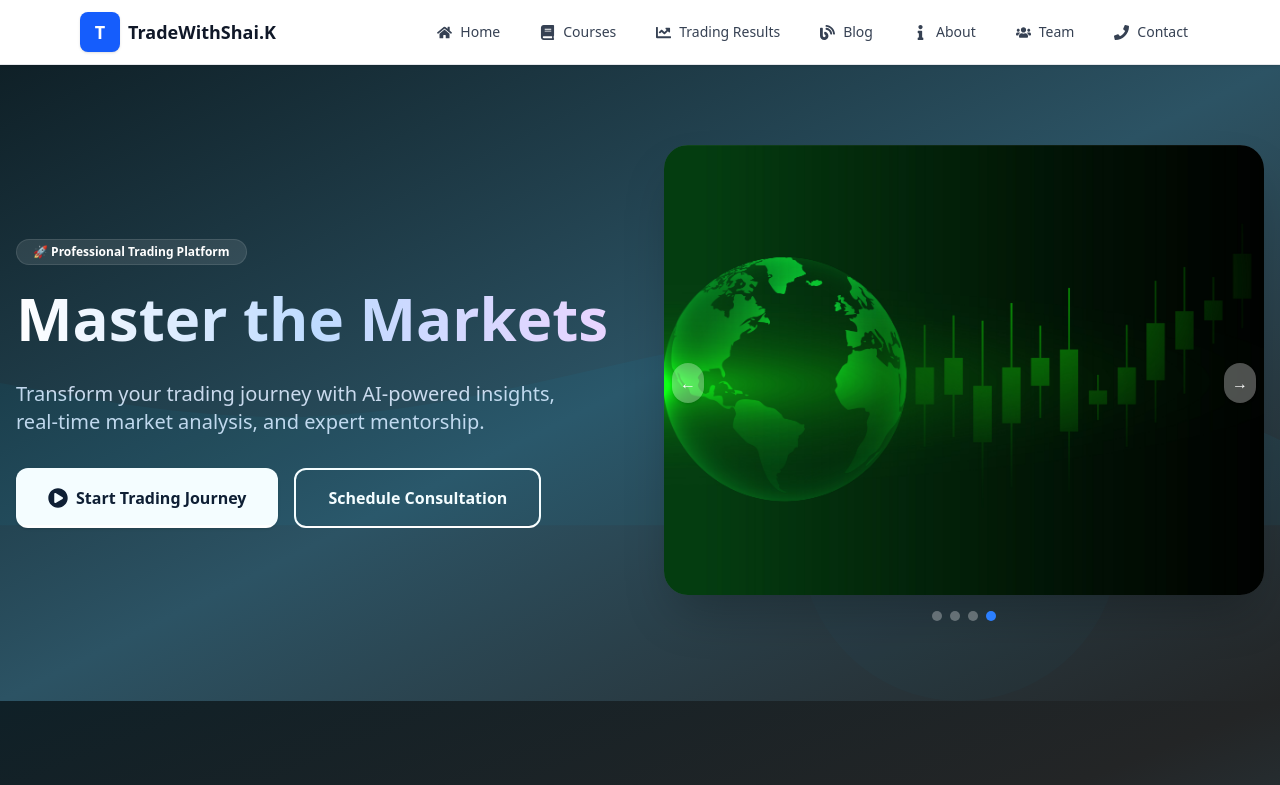
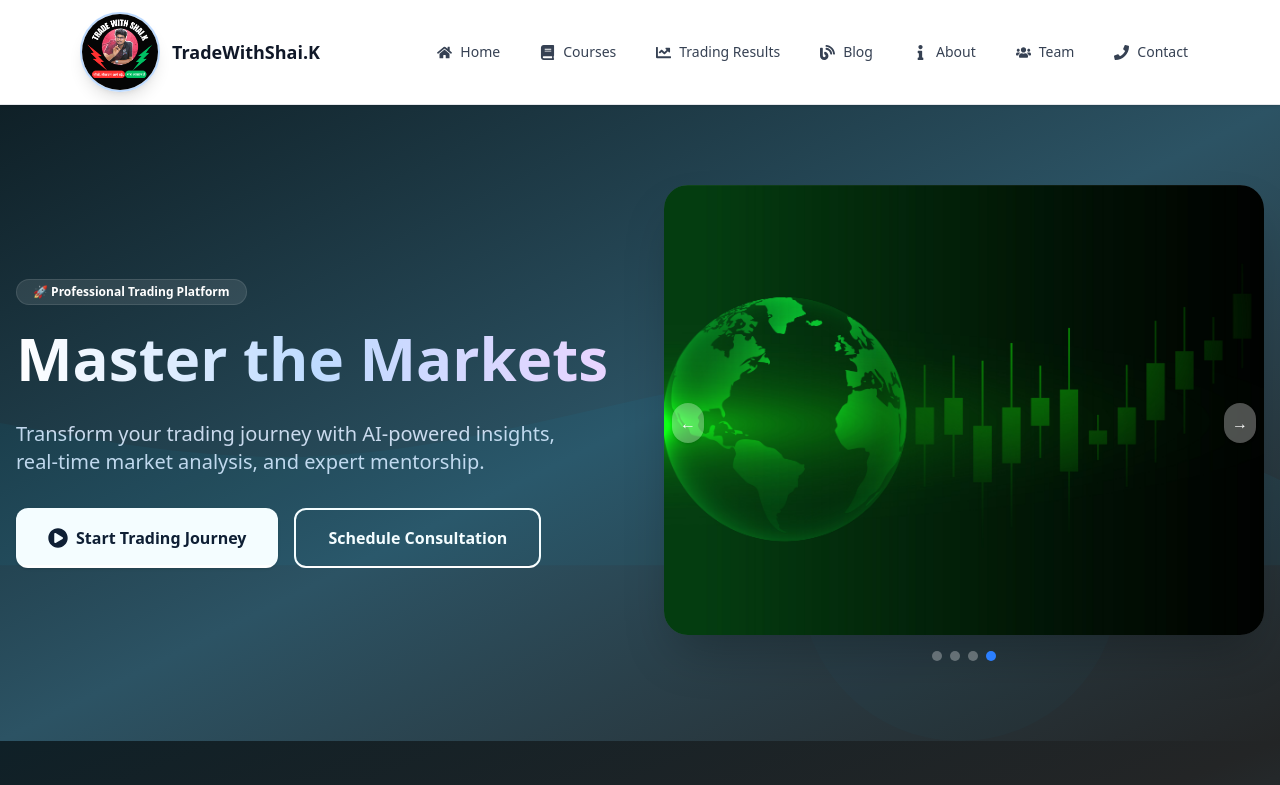
Before and after one commit to Ranjeet550/trade, a React (Vite) app: page / in a window 1280 px wide. Shown: the top 785 px of the page. Built offline with nearby package versions, Linux system fonts and the light colour scheme.

Commit message:
add logo

```diff
--- a/index.html
+++ b/index.html
@@ -2,9 +2,90 @@
 <html lang="en">
   <head>
     <meta charset="UTF-8" />
-    <link rel="icon" type="image/svg+xml" href="" />
     <meta name="viewport" content="width=device-width, initial-scale=1.0" />
-    <title>tradewithshaik</title>
+
+    <!-- Primary Meta Tags -->
+    <title>TradeWithShai.K - Professional Trading Education & Mentorship</title>
+    <meta name="title" content="TradeWithShai.K - Professional Trading Education & Mentorship" />
+    <meta name="description" content="Learn professional trading with expert mentorship from TradeWithShai.K. Comprehensive trading courses, market analysis, and proven strategies for financial success." />
+    <meta name="keywords" content="trading education, stock market, forex trading, trading mentorship, financial education, market analysis, trading strategies, investment learning, TradeWithShai.K" />
+    <meta name="author" content="TradeWithShai.K" />
+    <meta name="robots" content="index, follow" />
+    <meta name="language" content="English" />
+    <meta name="revisit-after" content="7 days" />
+
+    <!-- Favicon -->
+    <link rel="icon" type="image/png" sizes="32x32" href="/images/Logo/tradewithshai.png" />
+    <link rel="icon" type="image/png" sizes="16x16" href="/images/Logo/tradewithshai.png" />
+    <link rel="apple-touch-icon" sizes="180x180" href="/images/Logo/tradewithshai.png" />
+    <link rel="shortcut icon" href="/images/Logo/tradewithshai.png" />
+
+    <!-- Open Graph / Facebook -->
+    <meta property="og:type" content="website" />
+    <meta property="og:url" content="https://tradewithshai.com/" />
+    <meta property="og:title" content="TradeWithShai.K - Professional Trading Education & Mentorship" />
+    <meta property="og:description" content="Learn professional trading with expert mentorship from TradeWithShai.K. Comprehensive trading courses, market analysis, and proven strategies for financial success." />
+    <meta property="og:image" content="https://tradewithshai.com/images/Logo/tradewithshai.png" />
+    <meta property="og:image:width" content="1200" />
+    <meta property="og:image:height" content="630" />
+    <meta property="og:site_name" content="TradeWithShai.K" />
+    <meta property="og:locale" content="en_US" />
+
+    <!-- Twitter -->
+    <meta name="twitter:card" content="summary_large_image" />
+    <meta name="twitter:url" content="https://tradewithshai.com/" />
+    <meta name="twitter:title" content="TradeWithShai.K - Professional Trading Education & Mentorship" />
+    <meta name="twitter:description" content="Learn professional trading with expert mentorship from TradeWithShai.K. Comprehensive trading courses, market analysis, and proven strategies for financial success." />
+    <meta name="twitter:image" content="https://tradewithshai.com/images/Logo/tradewithshai.png" />
+    <meta name="twitter:creator" content="@Shailes12413904" />
+    <meta name="twitter:site" content="@Shailes12413904" />
+
+    <!-- Additional SEO Meta Tags -->
+    <meta name="theme-color" content="#1e293b" />
+    <meta name="msapplication-TileColor" content="#1e293b" />
+    <meta name="msapplication-TileImage" content="/images/Logo/tradewithshai.png" />
+
+    <!-- Canonical URL -->
+    <link rel="canonical" href="https://tradewithshai.com/" />
+
+    <!-- Preconnect for Performance -->
+    <link rel="preconnect" href="https://fonts.googleapis.com" />
+    <link rel="preconnect" href="https://fonts.gstatic.com" crossorigin />
+
+    <!-- Schema.org JSON-LD -->
+    <script type="application/ld+json">
+    {
+      "@context": "https://schema.org",
+      "@type": "EducationalOrganization",
+      "name": "TradeWithShai.K",
+      "description": "Professional trading education and mentorship platform offering comprehensive courses in stock market, forex trading, and financial strategies.",
+      "url": "https://tradewithshai.com",
+      "logo": "https://tradewithshai.com/images/Logo/tradewithshai.png",
+      "image": "https://tradewithshai.com/images/Logo/tradewithshai.png",
+      "telephone": "+91-7607941960",
+      "email": "businesstradeshai@gmail.com",
+      "address": {
+        "@type": "PostalAddress",
+        "streetAddress": "IIIT, Jhalwa",
+        "addressLocality": "Prayagraj",
+        "addressRegion": "UP",
+        "addressCountry": "IN"
+      },
+      "sameAs": [
+        "https://www.facebook.com/people/Trade-with-ShaiK/61568387962971/",
+        "https://x.com/Shailes12413904",
+        "https://www.linkedin.com/company/trade-with-shai-k/",
+        "https://www.instagram.com/tradewithshai.k/",
+        "https://www.youtube.com/@tradewithshai.k",
+        "https://t.me/tradewithshaiK"
+      ],
+      "offers": {
+        "@type": "Offer",
+        "category": "Trading Education",
+        "description": "Professional trading courses and mentorship programs"
+      }
+    }
+    </script>
   </head>
   <body>
     <div id="root"></div>
--- a/src/components/Footer.jsx
+++ b/src/components/Footer.jsx
@@ -12,9 +12,18 @@ export default function Footer() {
         <div className="flex flex-col lg:flex-row lg:justify-between lg:items-start gap-8 pb-8 border-b border-slate-800">
           {/* Brand */}
           <div className="w-full lg:w-1/3">
-            <Link to="/" className="flex items-center gap-3 mb-4">
-              <span className="bg-blue-600 text-white w-10 h-10 grid place-items-center rounded-lg font-bold text-lg shadow-lg">T</span>
-              <span className="text-xl font-bold tracking-tight text-white">TradeWithShai.K</span>
+            <Link to="/" className="flex items-center gap-4 mb-4">
+              <div className="relative">
+                <div className="absolute inset-0 bg-gradient-to-r from-blue-500 via-purple-500 to-pink-500 rounded-full blur-sm opacity-75 animate-pulse"></div>
+                <img
+                  src="/images/Logo/tradewithshai.png"
+                  alt="TradeWithShai.K Logo"
+                  className="relative w-20 h-20 rounded-full shadow-2xl object-cover border-2 border-transparent bg-gradient-to-r from-blue-400 via-purple-400 to-pink-400 p-0.5"
+                />
+              </div>
+              <span className="text-xl font-bold tracking-tight bg-gradient-to-r from-blue-400 via-purple-400 to-pink-400 bg-clip-text text-transparent">
+                TradeWithShai.K
+              </span>
             </Link>
             <p className="text-gray-400 text-sm max-w-xs mb-2">
               Your trusted platform for professional development and learning excellence. We provide comprehensive trading education and mentorship to help you succeed in the financial markets.
--- a/src/components/Header.jsx
+++ b/src/components/Header.jsx
@@ -1,5 +1,5 @@
 import { Link } from 'react-router-dom';
-import { FaBars, FaTimes, FaHome, FaBook, FaBlog, FaInfo, FaUsers, FaPhone, FaExclamationTriangle, FaChartLine } from 'react-icons/fa';
+import { FaBars, FaTimes, FaHome, FaBook, FaBlog, FaInfo, FaUsers, FaPhone, FaChartLine } from 'react-icons/fa';
 import { useState } from 'react';
 
 export default function Header() {
@@ -22,8 +22,12 @@ export default function Header() {
 
       <header className="bg-white border-b border-gray-200 shadow-sm">
         <div className="max-w-6xl mx-auto flex items-center justify-between py-2 px-2 sm:py-3 sm:px-4">
-          <Link to="/" className="flex items-center gap-2 font-semibold text-base sm:text-lg min-w-0">
-            <span className="bg-blue-600 text-white w-9 h-9 sm:w-10 sm:h-10 grid place-items-center rounded-lg font-bold text-base sm:text-lg shadow shrink-0">T</span>
+          <Link to="/" className="flex items-center gap-3 font-semibold text-base sm:text-lg min-w-0">
+            <img
+              src="/images/Logo/tradewithshai.png"
+              alt="TradeWithShai.K Logo"
+              className="w-16 h-16 sm:w-20 sm:h-20 rounded-full shadow-lg shrink-0 object-cover border-2 border-blue-200"
+            />
             <span className="text-gray-900 truncate">TradeWithShai.K</span>
           </Link>
 
--- a/src/pages/About.jsx
+++ b/src/pages/About.jsx
@@ -73,9 +73,9 @@ export default function About() {
 
       {/* Testimonial/Quote Section */}
       <section className="mb-24">
-        <div className="max-w-3xl mx-auto bg-gradient-to-br from-blue-600 via-blue-400 to-purple-500 text-white rounded-3xl shadow-xl p-10 md:p-16 flex flex-col items-center">
+        <div className="max-w-2xl mx-auto bg-gradient-to-br from-blue-700 via-blue-400 to-purple-700 text-white rounded-3xl shadow-xl p-10 md:p-16 flex flex-col items-center">
           <svg className="w-10 h-10 mb-4 opacity-60" fill="none" stroke="currentColor" strokeWidth="2" viewBox="0 0 24 24"><path strokeLinecap="round" strokeLinejoin="round" d="M9 17v-2a4 4 0 014-4h1V7a4 4 0 00-4-4H7a4 4 0 00-4 4v2a4 4 0 004 4h1v2a4 4 0 01-4 4v2a4 4 0 004 4h2a4 4 0 004-4v-2a4 4 0 00-4-4H9z" /></svg>
-          <p className="text-xl md:text-2xl font-semibold text-center mb-4">“Success in trading is not about luck, but about discipline, learning, and the right mindset. At TradeWithShai.K, we’re here to guide you every step of the way.”</p>
+          <p className="text-xl md:text-2xl font-semibold text-center mb-4">“Success in trading is not about luck, but about discipline, learning, and the right mindset.”</p>
           <div className="font-bold text-lg">Shai.K</div>
           <div className="text-blue-100 text-xs">Founder & Mentor</div>
         </div>
```
Also changed, not shown: src/pages/Home.jsx (+6 -6 lines), public/images/Logo/tradewithshai.png (added).
